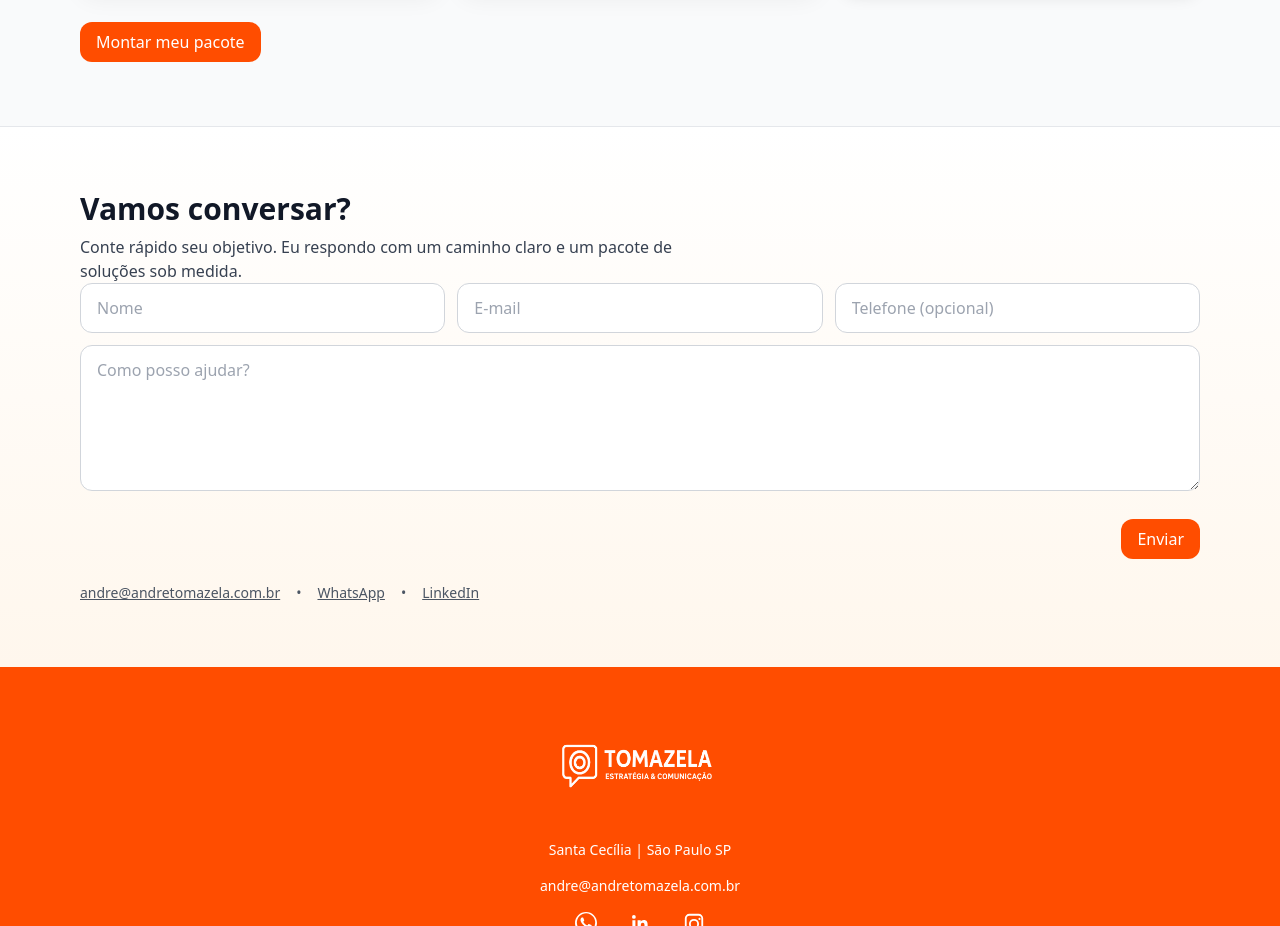
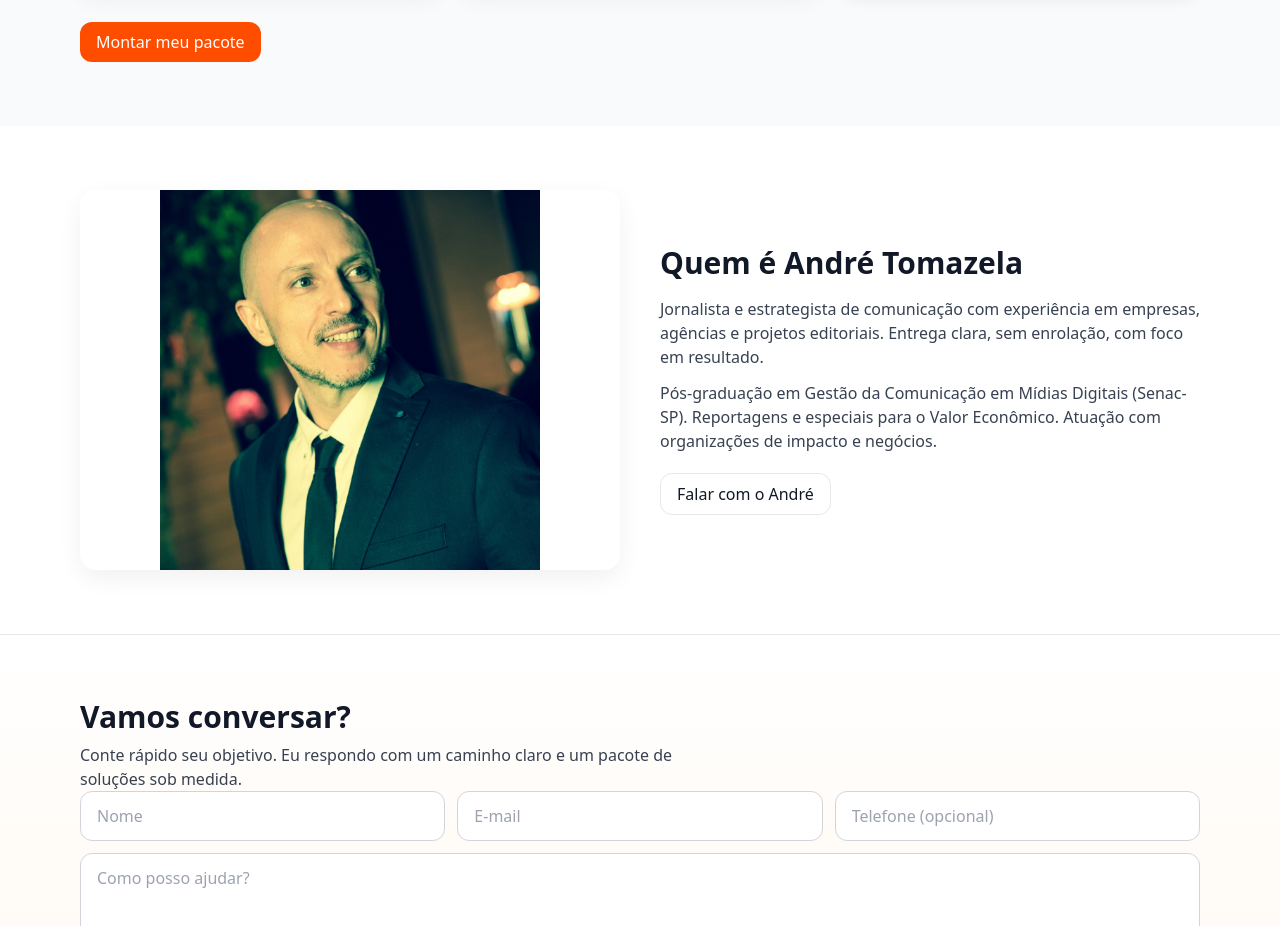
Before and after one commit to andretomazela-dev/manifesto, a Next.js app: page / in a window 1280 px wide. Shown: the part 1420-2346 px from the top of the page. Built offline with nearby package versions, Linux system fonts and the light colour scheme; no server answers.

Commit message:
Update page.jsx

```diff
--- a/app/page.jsx
+++ b/app/page.jsx
@@ -10,7 +10,7 @@ export default function Home() {
   const [cfToken, setCfToken] = useState("");
   const TURNSTILE_SITE_KEY = process.env.NEXT_PUBLIC_TURNSTILE_SITE_KEY || "";
 
-  // Scroll suave com compensação do header
+  // Scroll suave compensando o header
   const scrollToId = (hash) => {
     const id = hash.startsWith("#") ? hash : `#${hash}`;
     const el = document.querySelector(id);
@@ -21,11 +21,10 @@ export default function Home() {
     window.scrollTo({ top: y, behavior: "smooth" });
   };
 
-  // Carrega e renderiza o Turnstile
+  // Turnstile
   useEffect(() => {
     if (typeof window === "undefined" || !TURNSTILE_SITE_KEY) return;
 
-    // callback global (também setado no render options)
     if (!window.onTurnstileVerify) {
       window.onTurnstileVerify = (token) => setCfToken(token);
     }
@@ -33,7 +32,7 @@ export default function Home() {
     const renderWidget = () => {
       const host = document.getElementById("cf-container");
       if (!host || !window.turnstile) return;
-      host.innerHTML = ""; // evita widget duplicado em hot reload
+      host.innerHTML = "";
       window.turnstile.render("#cf-container", {
         sitekey: TURNSTILE_SITE_KEY,
         callback: (token) => setCfToken(token),
@@ -66,7 +65,7 @@ export default function Home() {
       }
     }
 
-    // Fallback: se o widget não der token em até 3s, libera envio
+    // Fallback: libera envio se não vier token em até 3s
     const fallback = setTimeout(() => {
       if (!cfToken) setCfToken("manual-ok");
     }, 3000);
@@ -298,7 +297,7 @@ export default function Home() {
               </p>
             </div>
 
-          {/* 9 — CTA invertido, destacado */}
+            {/* 9 — CTA destacado */}
             <div
               className="rounded-2xl p-6 bg-[#FF4D00] text-white shadow-lg hover:opacity-90 transition cursor-pointer ring-1 ring-black/5 focus:outline-none focus:ring-2 focus:ring-offset-2 focus:ring-[#FF4D00]"
               role="button"
@@ -335,6 +334,43 @@ export default function Home() {
         </div>
       </section>
 
+      {/* SOBRE — (RESTAURADO) */}
+      <section id="sobre" className="py-14 md:py-16 bg-white scroll-mt-28">
+        <div className="container grid md:grid-cols-2 gap-10 items-center">
+          <div className="rounded-2xl overflow-hidden shadow-card bg-white flex items-center justify-center">
+            <img
+              src="/Foto André.png"
+              alt="André Tomazela"
+              className="block w-full h-auto object-contain max-h-[320px] md:max-h-[360px] lg:max-h-[380px]"
+              loading="lazy"
+            />
+          </div>
+          <div>
+            <h2 className="text-2xl md:text-3xl font-bold">Quem é André Tomazela</h2>
+            <p className="mt-4 text-gray-700">
+              Jornalista e estrategista de comunicação com experiência em
+              empresas, agências e projetos editoriais. Entrega clara, sem
+              enrolação, com foco em resultado.
+            </p>
+            <p className="mt-3 text-gray-700">
+              Pós-graduação em Gestão da Comunicação em Mídias Digitais
+              (Senac-SP). Reportagens e especiais para o Valor Econômico.
+              Atuação com organizações de impacto e negócios.
+            </p>
+            <a
+              href="#contato"
+              onClick={(e) => {
+                e.preventDefault();
+                scrollToId("#contato");
+              }}
+              className="inline-block mt-5 btn btn-outline"
+            >
+              Falar com o André
+            </a>
+          </div>
+        </div>
+      </section>
+
       {/* CONTATO */}
       <section
         id="contato"
@@ -354,10 +390,10 @@ export default function Home() {
               <input name="telefone" placeholder="Telefone (opcional)" className={`md:col-span-1 ${inputCls}`} />
               <textarea name="mensagem" placeholder="Como posso ajudar?" rows={5} className={`md:col-span-3 ${inputCls}`} />
 
-              {/* Honeypot invisível */}
+              {/* Honeypot */}
               <input type="text" name="website" tabIndex="-1" autoComplete="off" className="hidden" />
 
-              {/* Token Turnstile */}
+              {/* Turnstile token */}
               <input type="hidden" name="turnstile" value={cfToken} />
 
               {/* Widget / Fallback */}
```
Lines whose indentation alone changed are shown as unchanged.
